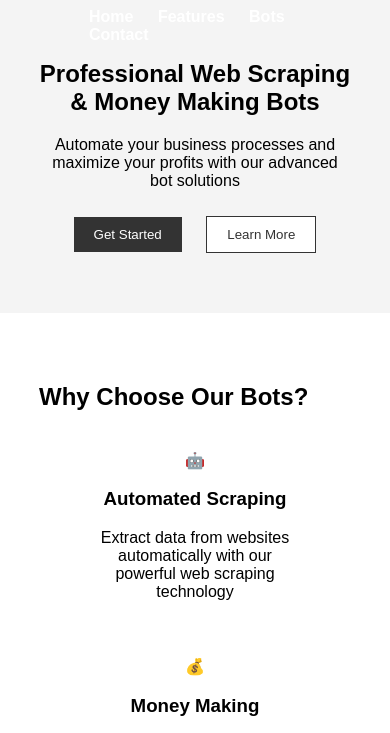
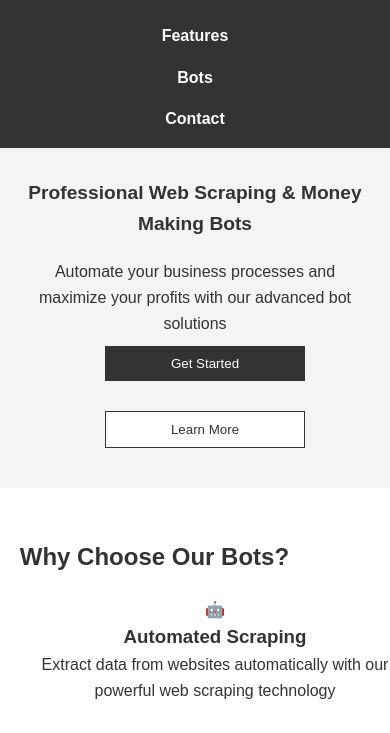
Before and after one commit to Youness887/ybbj, a plain HTML site: page index.html in a window 390 px wide. Shown: the part 92-825 px from the top of the page. Drawn offline with Linux system fonts and the light colour scheme.

Commit message:
Add development setup files and responsive design improvements

```diff
--- a/styles.css
+++ b/styles.css
@@ -1,9 +1,15 @@
 /* Styles for Web Scraper & Money Maker Bot */
 
-body {
-    font-family: Arial, sans-serif;
+* {
     margin: 0;
     padding: 0;
+    box-sizing: border-box;
+}
+
+body {
+    font-family: 'Arial', sans-serif;
+    line-height: 1.6;
+    color: #333;
     overflow-x: hidden;
 }
 
@@ -14,28 +20,38 @@ header {
 }
 
 .container {
-    width: 80%;
+    max-width: 1200px;
+    width: 90%;
     margin: 0 auto;
+    padding: 0 20px;
+}
+
+/* Navigation */
+nav {
+    display: flex;
+    justify-content: space-between;
+    align-items: center;
 }
 
 .logo {
-    float: left;
+    font-size: 1.5rem;
 }
 
 .nav-links {
-    list-style-type: none;
-    float: right;
-}
-
-.nav-links li {
-    display: inline-block;
-    margin: 0 10px;
+    display: flex;
+    list-style: none;
+    gap: 2rem;
 }
 
 .nav-links a {
     text-decoration: none;
     color: #fff;
     font-weight: bold;
+    transition: color 0.3s ease;
+}
+
+.nav-links a:hover {
+    color: #007bff;
 }
 
 /* Hero Section */
@@ -154,3 +170,70 @@ footer {
     padding: 1rem 0;
     text-align: center;
 }
+
+/* Media Queries for Mobile Responsiveness */
+@media (max-width: 768px) {
+    .container {
+        width: 95%;
+        padding: 0 10px;
+    }
+
+    nav {
+        flex-direction: column;
+        gap: 1rem;
+    }
+
+    .nav-links {
+        flex-direction: column;
+        gap: 1rem;
+        text-align: center;
+    }
+
+    .hero h2 {
+        font-size: 1.5rem;
+    }
+
+    .features-grid,
+    .bots-grid {
+        flex-direction: column;
+        align-items: center;
+    }
+
+    .feature-card,
+    .bot-card {
+        width: 100%;
+        max-width: 400px;
+    }
+
+    .stats-grid {
+        flex-direction: column;
+        gap: 1rem;
+    }
+
+    .contact-form {
+        max-width: 400px;
+        margin: 30px auto;
+    }
+}
+
+@media (max-width: 480px) {
+    .hero {
+        padding: 30px 0;
+    }
+
+    .hero h2 {
+        font-size: 1.2rem;
+    }
+
+    .cta-buttons {
+        display: flex;
+        flex-direction: column;
+        gap: 10px;
+        max-width: 200px;
+        margin: 0 auto;
+    }
+
+    .btn {
+        width: 100%;
+    }
+}
```
Also changed, not shown: README.md (added), 1 other file.
